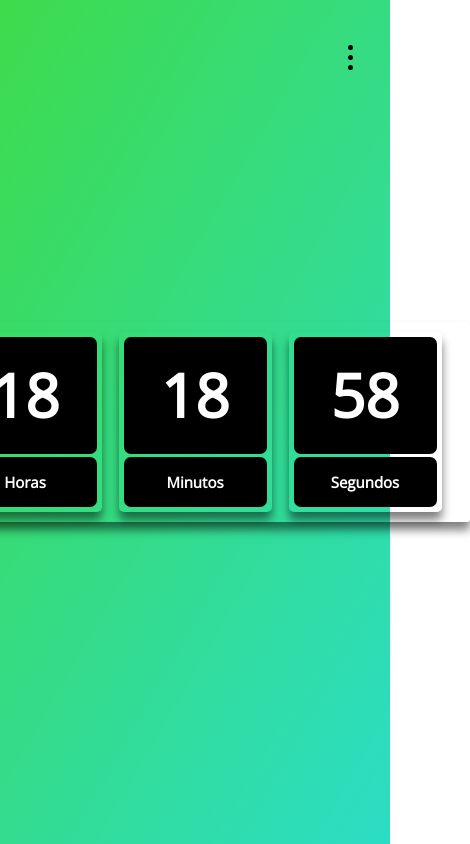
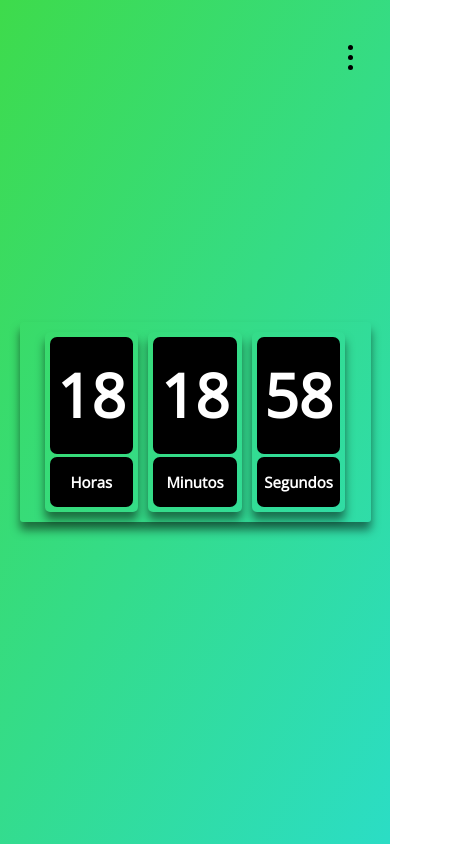
Before and after one commit to Pedro-Furtado/Relogio, a plain HTML site: page index.html in a window 390 px wide. Shown: the whole page, 470 px wide, since content can reach past the window. Drawn offline with nearby package versions, Linux system fonts and the light colour scheme.

Commit message:
responsividade

```diff
--- a/style.css
+++ b/style.css
@@ -255,3 +255,9 @@ main{
 
 }
 /* </Segundos> */
+
+@media screen and (max-width:767px){
+    .relogio{
+        width: 90%;
+    }
+}
```
